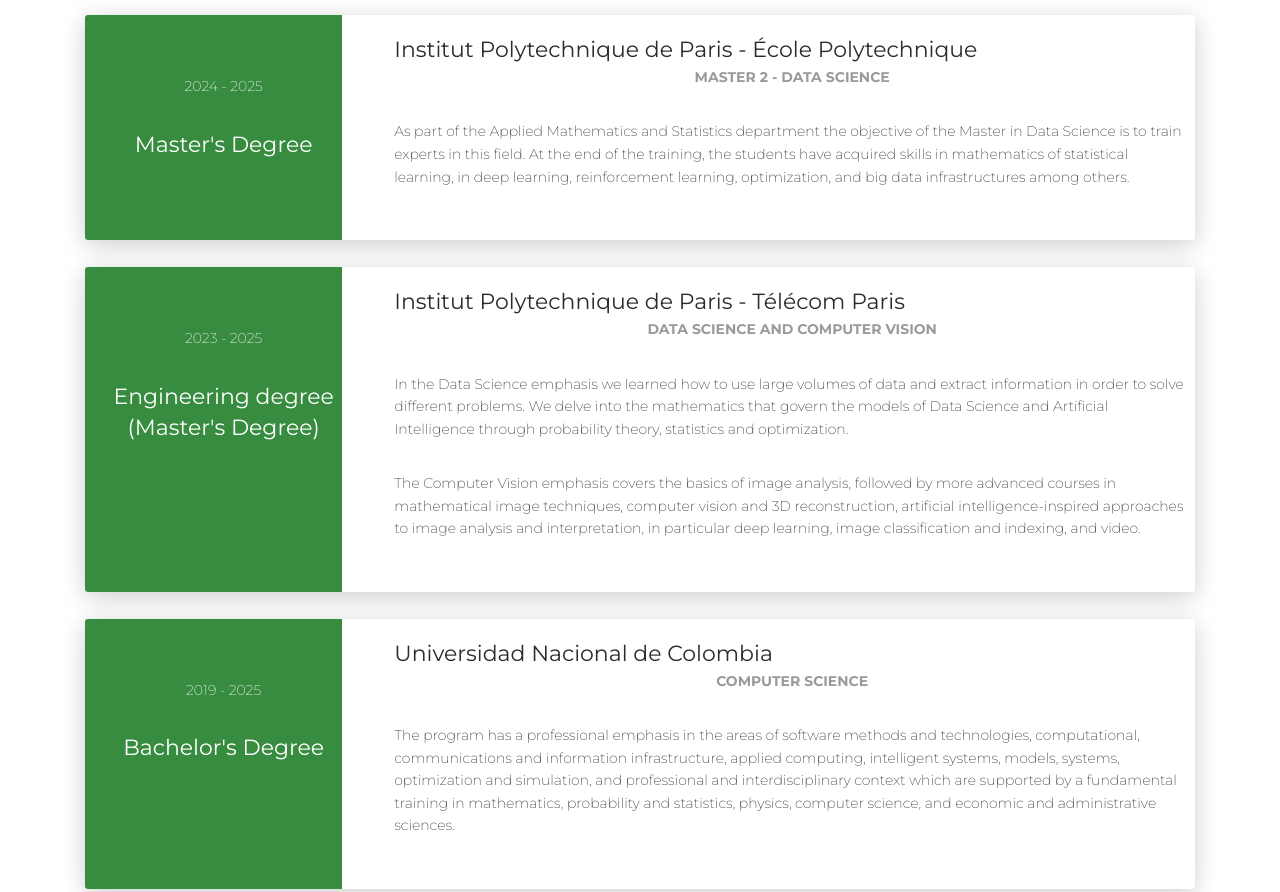
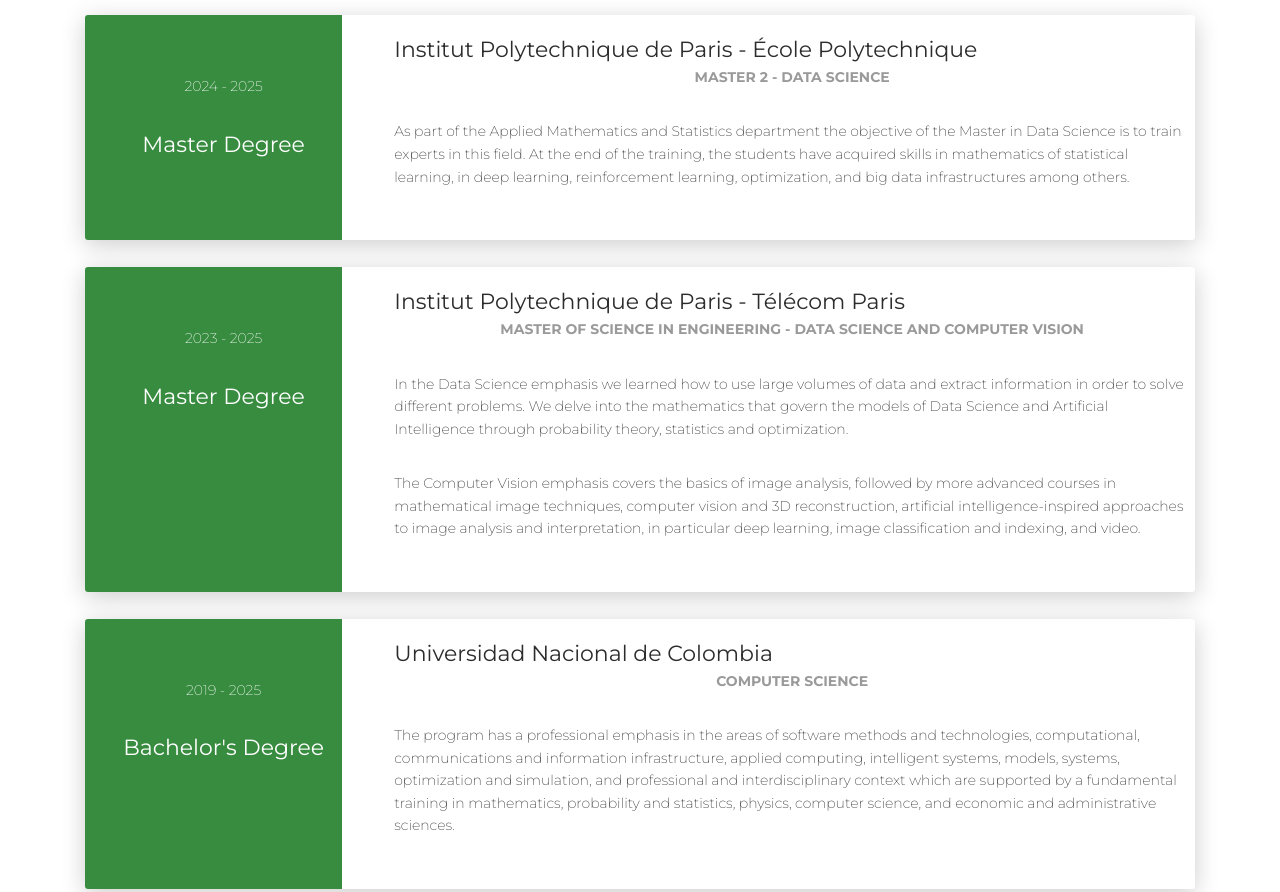
Before and after one commit to AlejandroUN/alejandroun.github.io, a plain HTML site: page index.html in a window 1280 px wide. Shown: the part 3380-4272 px from the top of the page. Drawn offline with Linux system fonts and the light colour scheme.

Commit message:
Education

```diff
--- a/index.html
+++ b/index.html
@@ -276,7 +276,7 @@
         <div class="col-md-3 bg-primary" data-aos="fade-right" data-aos-offset="50" data-aos-duration="500">
           <div class="card-body cc-education-header">
             <p>2024 - 2025</p>
-            <div class="h5">Master's Degree</div>
+            <div class="h5">Master Degree</div>
           </div>
         </div>
         <div class="col-md-9" data-aos="fade-left" data-aos-offset="50" data-aos-duration="500">
@@ -293,13 +293,13 @@
         <div class="col-md-3 bg-primary" data-aos="fade-right" data-aos-offset="50" data-aos-duration="500">
           <div class="card-body cc-education-header">
             <p>2023 - 2025</p>
-            <div class="h5">Engineering degree (Master's Degree)</div>
+            <div class="h5">Master Degree</div>
           </div>
         </div>
         <div class="col-md-9" data-aos="fade-left" data-aos-offset="50" data-aos-duration="500">
           <div class="card-body">
             <div class="h5">Institut Polytechnique de Paris - Télécom Paris</div>
-            <p class="category">Data Science and Computer Vision</p>
+            <p class="category">Master of Science in Engineering - Data Science and Computer Vision</p>
             <p>In the Data Science emphasis we learned how to use large volumes of data and extract information in order to solve different problems. We delve into the mathematics that govern the models of Data Science and Artificial Intelligence through probability theory, statistics and optimization.</p>
             <p>The Computer Vision emphasis covers the basics of image analysis, followed by more advanced courses in mathematical image techniques, computer vision and 3D reconstruction, artificial intelligence-inspired approaches to image analysis and interpretation, in particular deep learning, image classification and indexing, and video.</p>
           </div>
@@ -353,7 +353,7 @@
       <section>
 
         <h3>Technologies</h3>
-        <p>ScikitLearn, TensorFlow, Keras, GraphQL, Docker, CUDA</p>
+        <p>PyTorch, ScikitLearn, TensorFlow, Keras, GraphQL, Docker, CUDA</p>
       </section>
       <section>
 
```
